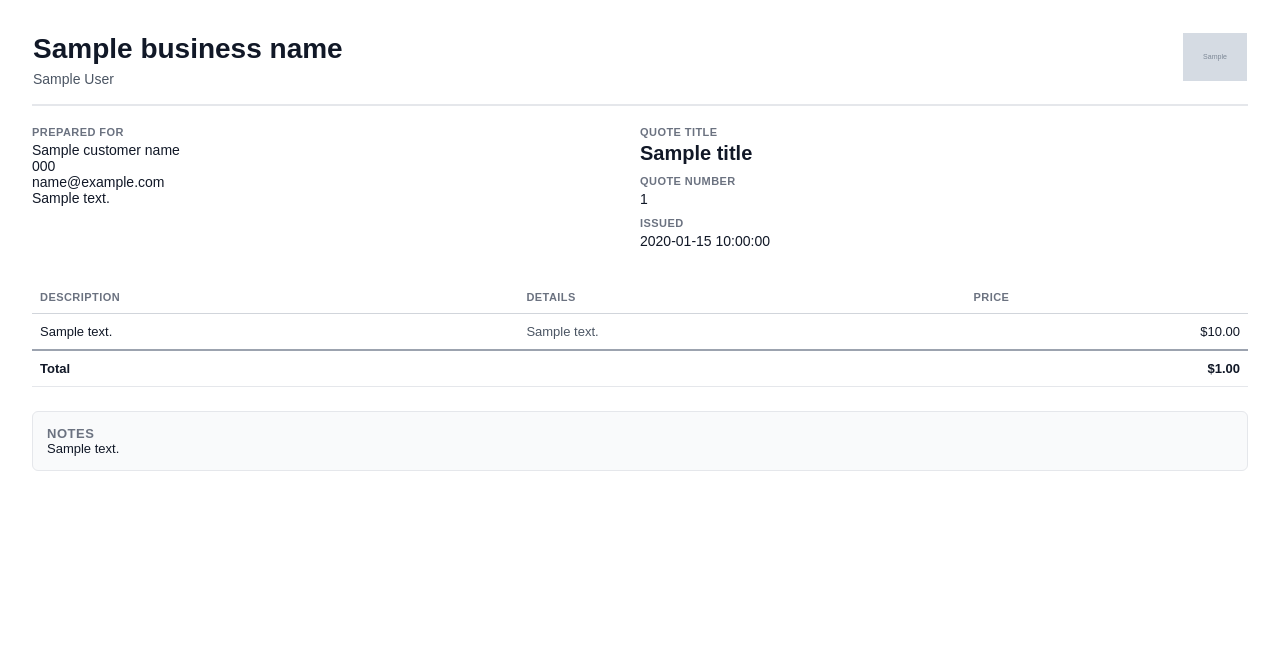
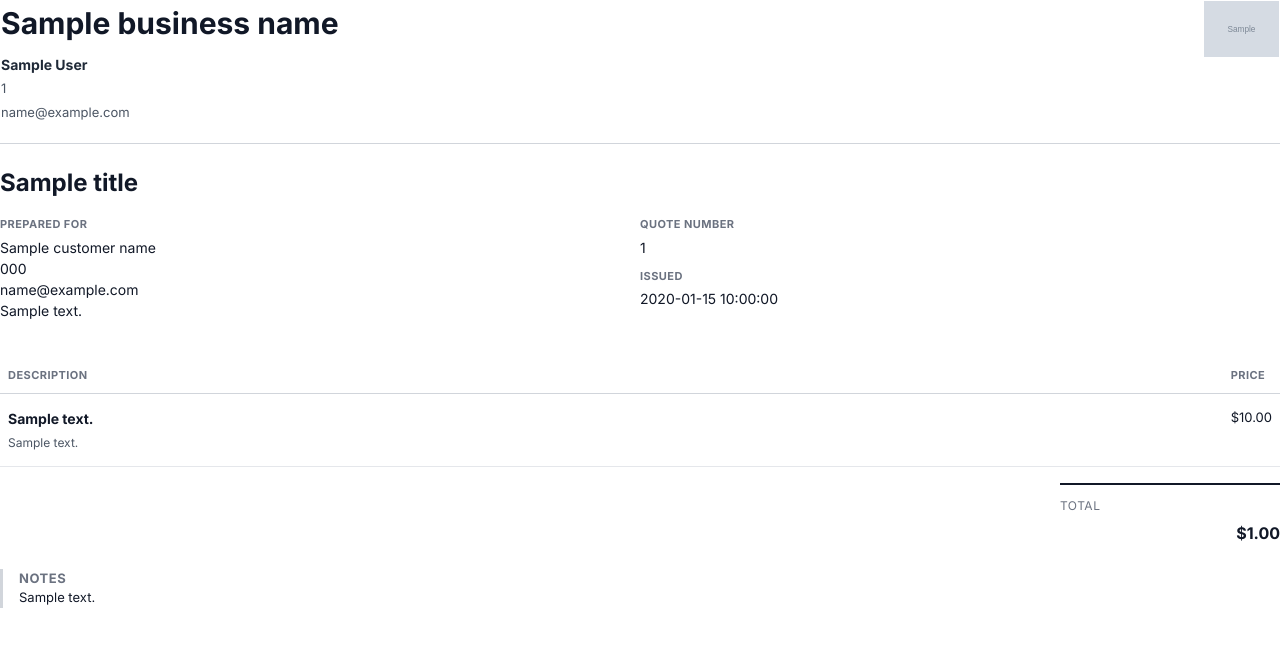
Before and after one commit to odysian/stima, a Python web app: template backend/app/templates/quote.html in a window 1280 px wide. Shown: the top 647 px of the page. Run offline with Jinja, Linux system fonts and the light colour scheme; the template is opened without the code that fills it: most values are stand-ins (such as "Sample title", 1, 10 or a date in 2020); grey boxes marked "Sample" are stand-in pictures.

Commit message:
Refine quote PDF presentation (#133)
* Refine quote PDF presentation

* Add Inter font license notice

```diff
--- a/backend/app/features/quotes/repository.py
+++ b/backend/app/features/quotes/repository.py
@@ -45,6 +45,8 @@ class QuoteRenderContext:
     business_name: str | None
     first_name: str | None
     last_name: str | None
+    phone_number: str | None
+    contractor_email: str | None
     logo_path: str | None
     logo_data_uri: str | None
     customer_name: str
@@ -561,6 +563,8 @@ def _build_render_context(
         business_name=user.business_name,
         first_name=user.first_name,
         last_name=user.last_name,
+        phone_number=user.phone_number,
+        contractor_email=user.email,
         logo_path=user.logo_path,
         logo_data_uri=None,
         customer_name=customer.name,
--- a/backend/app/templates/quote.html
+++ b/backend/app/templates/quote.html
@@ -5,18 +5,39 @@
     <meta name="viewport" content="width=device-width, initial-scale=1" />
     <title>Stima Quote</title>
     <style>
+      @page {
+        size: A4;
+        margin: 18mm;
+      }
+
+      @font-face {
+        font-family: "Inter";
+        font-style: normal;
+        font-weight: 400;
+        src: url("Inter-Regular.woff2") format("woff2");
+      }
+
+      @font-face {
+        font-family: "Inter";
+        font-style: normal;
+        font-weight: 700;
+        src: url("Inter-Bold.woff2") format("woff2");
+      }
+
       body {
         margin: 0;
-        padding: 32px;
-        font-family: Arial, Helvetica, sans-serif;
+        padding: 0;
+        font-family: "Inter", sans-serif;
+        font-size: 14px;
+        line-height: 1.5;
         color: #111827;
         background: #ffffff;
       }
 
       .header {
-        border-bottom: 2px solid #e5e7eb;
-        padding-bottom: 16px;
-        margin-bottom: 20px;
+        border-bottom: 1px solid #d1d5db;
+        padding-bottom: 20px;
+        margin-bottom: 24px;
       }
 
       .header-grid {
@@ -36,34 +57,48 @@
 
       .company-name {
         margin: 0;
-        font-size: 28px;
+        font-size: 30px;
         font-weight: 700;
       }
 
       .owner-name {
-        margin: 6px 0 0;
+        margin: 8px 0 0;
         font-size: 14px;
+        font-weight: 700;
+        color: #1f2937;
+      }
+
+      .header-contact {
+        margin: 4px 0 0;
+        font-size: 13px;
         color: #4b5563;
       }
 
       .company-logo {
         display: block;
-        max-height: 48px;
+        max-height: 56px;
         width: auto;
-        max-width: 180px;
+        max-width: 200px;
         margin-left: auto;
+      }
+
+      .quote-title {
+        margin: 0 0 18px;
+        font-size: 24px;
+        font-weight: 700;
+        line-height: 1.25;
       }
 
       .meta-grid {
         width: 100%;
         border-collapse: collapse;
-        margin-bottom: 20px;
+        margin-bottom: 24px;
       }
 
       .meta-grid td {
         width: 50%;
         vertical-align: top;
-        padding: 0 0 12px;
+        padding: 0 24px 12px 0;
       }
 
       .label {
@@ -80,16 +115,10 @@
         font-size: 14px;
       }
 
-      .quote-title {
-        margin: 0 0 10px;
-        font-size: 20px;
-        font-weight: 700;
-      }
-
       table.line-items {
         width: 100%;
         border-collapse: collapse;
-        margin-top: 10px;
+        margin-top: 8px;
       }
 
       table.line-items thead th {
@@ -104,32 +133,57 @@
 
       table.line-items tbody td {
         border-bottom: 1px solid #e5e7eb;
-        padding: 10px 8px;
+        padding: 14px 8px;
         font-size: 13px;
+        vertical-align: top;
       }
 
       .price-col {
         text-align: right;
         white-space: nowrap;
+        width: 1%;
       }
 
-      .details {
-        color: #4b5563;
+      .line-item-description {
+        font-size: 14px;
+        font-weight: 700;
+        color: #111827;
       }
 
-      .total-row td {
-        border-top: 2px solid #9ca3af;
-        border-bottom: none;
+      .line-item-details {
+        display: block;
+        margin-top: 4px;
+        color: #4b5563;
+        font-size: 12px;
+        font-weight: 400;
+      }
+
+      .total-block {
+        width: 220px;
+        margin: 16px 0 0 auto;
+        padding-top: 12px;
+        border-top: 2px solid #111827;
+      }
+
+      .total-label {
+        margin: 0;
+        font-size: 12px;
+        letter-spacing: 0.04em;
+        text-transform: uppercase;
+        color: #6b7280;
+      }
+
+      .total-amount {
+        margin: 6px 0 0;
+        font-size: 16px;
         font-weight: 700;
-        font-size: 14px;
+        text-align: right;
       }
 
       .notes {
         margin-top: 24px;
-        padding: 14px;
-        border: 1px solid #e5e7eb;
-        border-radius: 6px;
-        background: #f9fafb;
+        padding-left: 16px;
+        border-left: 3px solid #d1d5db;
       }
 
       .notes p {
@@ -141,13 +195,22 @@
   </head>
   <body>
     <main>
+      {% set owner_name = ((first_name or "") ~ " " ~ (last_name or "")).strip() %}
       <header class="header">
         <table class="header-grid">
           <tbody>
             <tr>
               <td>
                 <h1 class="company-name">{{ business_name or "Stima Quote" }}</h1>
-                <p class="owner-name">{{ first_name or "" }} {{ last_name or "" }}</p>
+                {% if owner_name %}
+                <p class="owner-name">{{ owner_name }}</p>
+                {% endif %}
+                {% if phone_number %}
+                <p class="header-contact">{{ phone_number }}</p>
+                {% endif %}
+                {% if contractor_email %}
+                <p class="header-contact">{{ contractor_email }}</p>
+                {% endif %}
               </td>
               {% if logo_data_uri %}
               <td class="header-logo-cell">
@@ -158,6 +221,10 @@
           </tbody>
         </table>
       </header>
+
+      {% if title %}
+      <h2 class="quote-title">{{ title }}</h2>
+      {% endif %}
 
       <table class="meta-grid">
         <tbody>
@@ -176,10 +243,6 @@
               {% endif %}
             </td>
             <td>
-              {% if title %}
-              <p class="label">Quote Title</p>
-              <p class="quote-title">{{ title }}</p>
-              {% endif %}
               <p class="label">Quote Number</p>
               <p class="value">{{ doc_number }}</p>
               <p class="label" style="margin-top: 10px">Issued</p>
@@ -197,32 +260,40 @@
         <thead>
           <tr>
             <th>Description</th>
-            <th>Details</th>
             <th class="price-col">Price</th>
           </tr>
         </thead>
         <tbody>
           {% for line_item in line_items %}
           <tr>
-            <td>{{ line_item.description }}</td>
-            <td class="details">{{ line_item.details or "" }}</td>
+            <td>
+              <span class="line-item-description">{{ line_item.description }}</span>
+              {% if line_item.details %}
+              <span class="line-item-details">{{ line_item.details }}</span>
+              {% endif %}
+            </td>
             <td class="price-col">
               {% if line_item.price is not none %}
               ${{ "{:,.2f}".format(line_item.price) }}
+              {% else %}
+              &mdash;
               {% endif %}
             </td>
           </tr>
           {% endfor %}
-          <tr class="total-row">
-            <td colspan="2">Total</td>
-            <td class="price-col">
-              {% if total_amount is not none %}
-              ${{ "{:,.2f}".format(total_amount) }}
-              {% endif %}
-            </td>
-          </tr>
         </tbody>
       </table>
+
+      <section class="total-block">
+        <p class="total-label">Total</p>
+        <p class="total-amount">
+          {% if total_amount is not none %}
+          ${{ "{:,.2f}".format(total_amount) }}
+          {% else %}
+          &mdash;
+          {% endif %}
+        </p>
+      </section>
 
       {% if notes %}
       <section class="notes">
```
Also changed, not shown: backend/app/features/quotes/tests/test_pdf.py (+151 -15 lines), backend/app/features/quotes/tests/test_pdf_template.py (+220 -16 lines), backend/app/templates/Inter-OFL.txt (added, +92 -0 lines), backend/app/templates/Inter-Bold.woff2 (added), backend/app/templates/Inter-Regular.woff2 (added).
